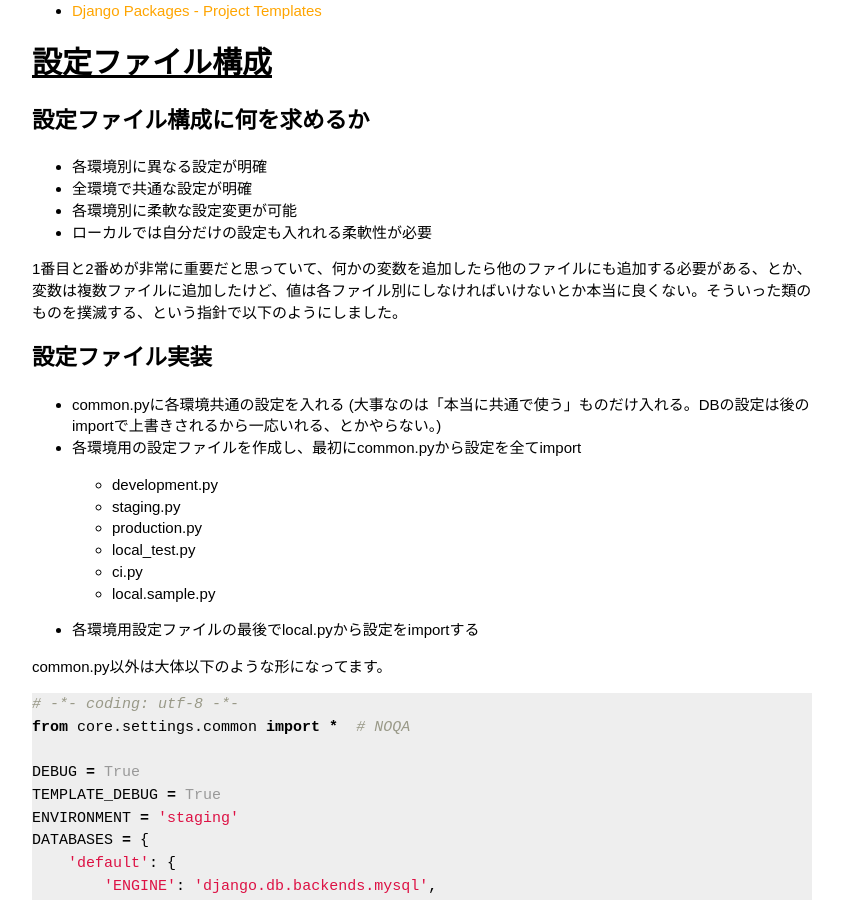
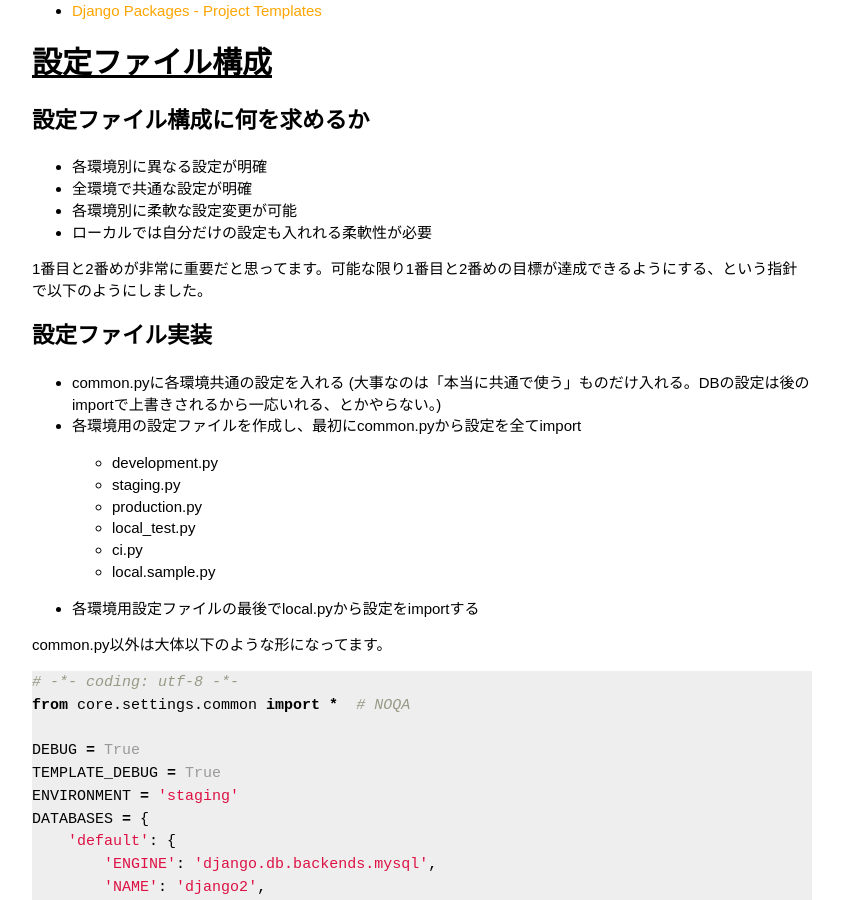
Before and after one commit to achiku/achiku.github.io, a Jekyll site: the page built from _posts/2014-04-01-road-to-django-best-practice.md, in a window 1280 px wide and 900 px high, scrolled down 3501 px. Shown: the whole window, without its empty margins (218-1061 px from the left). Built offline with Jekyll 4.4.1, drawn with Linux system fonts in a browser that asks for light colours; comment, search, counter and statistics services are not loaded.

Commit message:
なんか言ってることオカしいので修正

```diff
--- a/_posts/2014-04-01-road-to-django-best-practice.md
+++ b/_posts/2014-04-01-road-to-django-best-practice.md
@@ -169,7 +169,7 @@
 - 各環境別に柔軟な設定変更が可能
 - ローカルでは自分だけの設定も入れれる柔軟性が必要
 
-1番目と2番めが非常に重要だと思っていて、何かの変数を追加したら他のファイルにも追加する必要がある、とか、変数は複数ファイルに追加したけど、値は各ファイル別にしなければいけないとか本当に良くない。そういった類のものを撲滅する、という指針で以下のようにしました。
+1番目と2番めが非常に重要だと思ってます。可能な限り1番目と2番めの目標が達成できるようにする、という指針で以下のようにしました。
 
 設定ファイル実装
 ----------------
```
Also changed, not shown: 2 other files.
